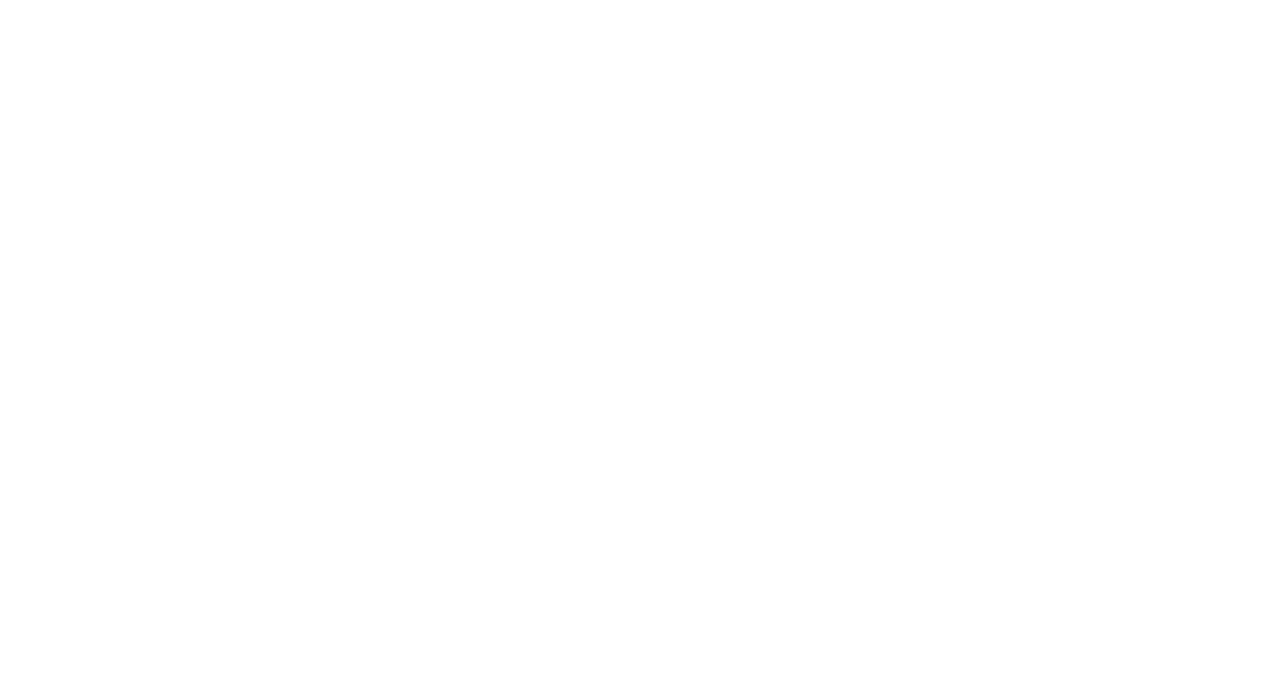
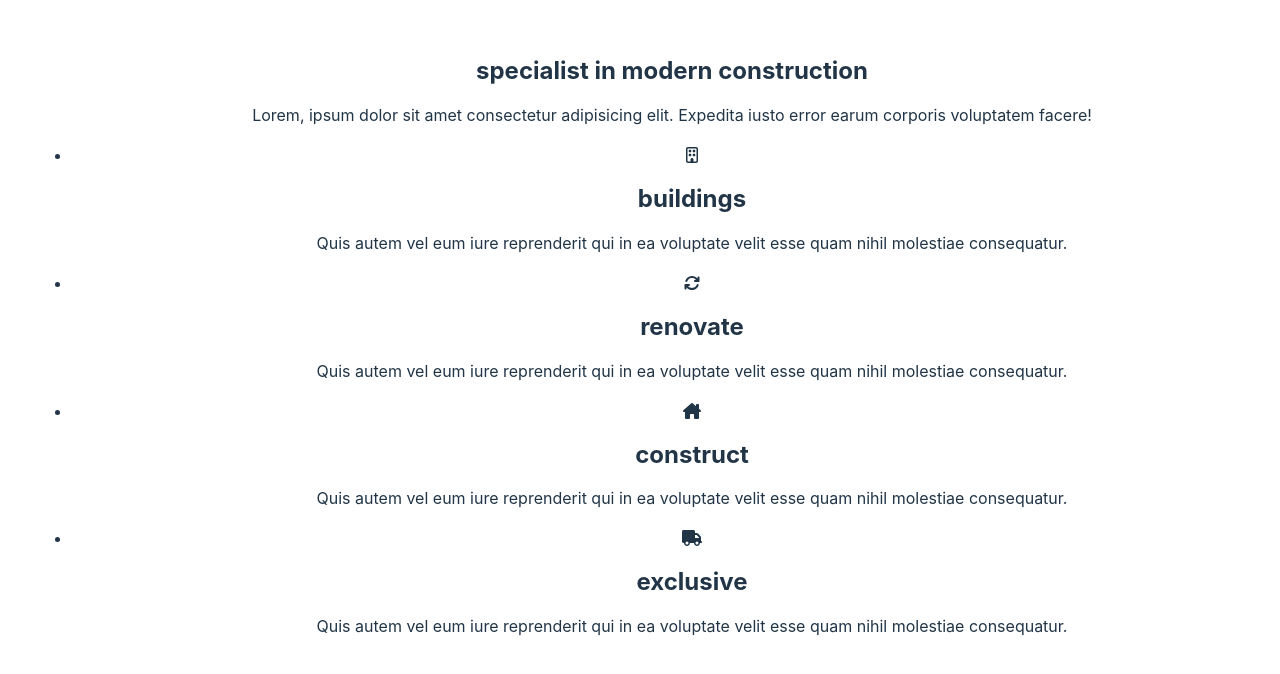
Before and after one commit to sirio95/proj-html-vuejs, a Vue app: page / in a window 1280 px wide. Shown: the part 744-1418 px from the top of the page. Before the commit the page ends 815 px from the top, so only its background shows below. Built offline with nearby package versions, Linux system fonts and the light colour scheme.

Commit message:
importato font-awesome

```diff
--- a/src/components/main/ModernConstruction.vue
+++ b/src/components/main/ModernConstruction.vue
@@ -1,9 +1,50 @@
 <script>
-
+    export default{
+        data(){
+            return{
+                cards: [
+                    {
+                        icon: 'fa-regular fa-building',
+                        name: 'buildings',
+                        text: 'Quis autem vel eum iure reprenderit qui in ea voluptate velit esse quam nihil molestiae consequatur.'
+                    },
+                    {
+                        icon: 'fa-solid fa-arrows-rotate',
+                        name: 'renovate',
+                        text: 'Quis autem vel eum iure reprenderit qui in ea voluptate velit esse quam nihil molestiae consequatur.'
+                    },
+                    {
+                        icon: 'fa-solid fa-house-chimney',
+                        name: 'construct',
+                        text: 'Quis autem vel eum iure reprenderit qui in ea voluptate velit esse quam nihil molestiae consequatur.'
+                    },
+                    {
+                        icon: 'fa-solid fa-truck',
+                        name: 'exclusive',
+                        text: 'Quis autem vel eum iure reprenderit qui in ea voluptate velit esse quam nihil molestiae consequatur.'
+                    }
+                ]
+            }
+        }
+    }
 </script>
 
 <template>
-
+    <section>
+        <div>
+            <h2>specialist in modern construction</h2>
+            <p>Lorem, ipsum dolor sit amet consectetur adipisicing elit. Expedita iusto error earum corporis voluptatem facere!</p>
+        </div>
+        <div>
+            <ul>
+                <li v-for="(element, index) in cards" :key="index">
+                    <font-awesome-icon :icon="element.icon" />
+                    <h2>{{ element.name }}</h2>
+                    <p>{{ element.text }}</p>
+                </li>
+            </ul>
+        </div>
+    </section>
 </template>
 
 <style lang="scss">
--- a/src/main.js
+++ b/src/main.js
@@ -1,5 +1,10 @@
 import { createApp } from 'vue'
 import './style.css'
 import App from './App.vue'
+import { library } from '@fortawesome/fontawesome-svg-core'
+import { fas } from '@fortawesome/free-solid-svg-icons'
+import { far } from '@fortawesome/free-regular-svg-icons'
+import { FontAwesomeIcon } from '@fortawesome/vue-fontawesome'
+library.add(fas, far)
 
-createApp(App).mount('#app')
+createApp(App).component('font-awesome-icon', FontAwesomeIcon).mount('#app')
```
Also changed, not shown: 1 other file (tests, documents, lock files or other folders).
